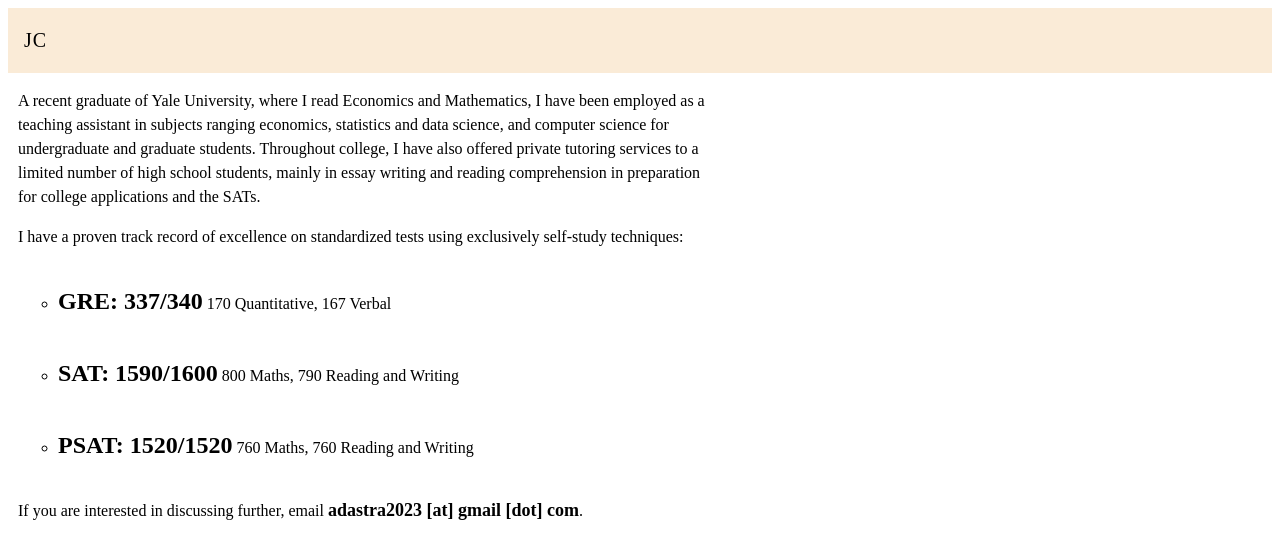
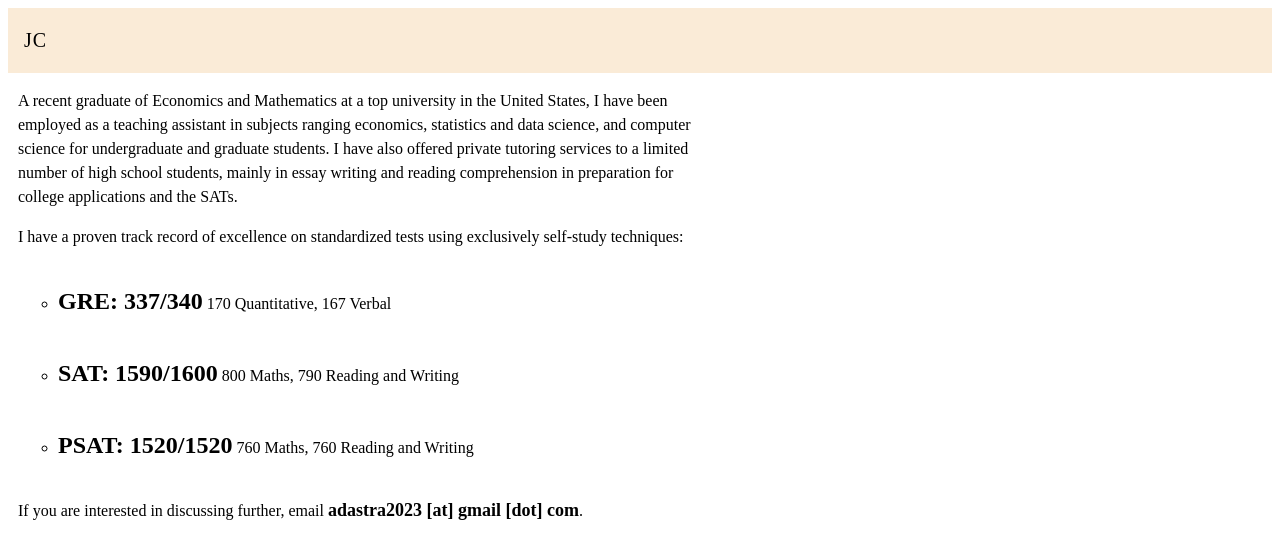
Before and after one commit to adastra2023/adastra2023.github.io, a plain HTML site: page introduction.html in a window 1280 px wide. Drawn offline with Linux system fonts and the light colour scheme.

Commit message:
Update introduction.html

```diff
--- a/introduction.html
+++ b/introduction.html
@@ -25,7 +25,7 @@
         <!-- Bio -->
         <div class="bio">
             <p>
-                A recent graduate of Yale University, where I read Economics and Mathematics, I have been employed as a teaching assistant in subjects ranging economics, statistics and data science, and computer science for undergraduate and graduate students. Throughout college, I have also offered private tutoring services to a limited number of high school students, mainly in essay writing and reading comprehension in preparation for college applications and the SATs.
+                A recent graduate of Economics and Mathematics at a top university in the United States, I have been employed as a teaching assistant in subjects ranging economics, statistics and data science, and computer science for undergraduate and graduate students. I have also offered private tutoring services to a limited number of high school students, mainly in essay writing and reading comprehension in preparation for college applications and the SATs.
             </p>
             <p>
                 I have a proven track record of excellence on standardized tests using exclusively self-study techniques:
```
